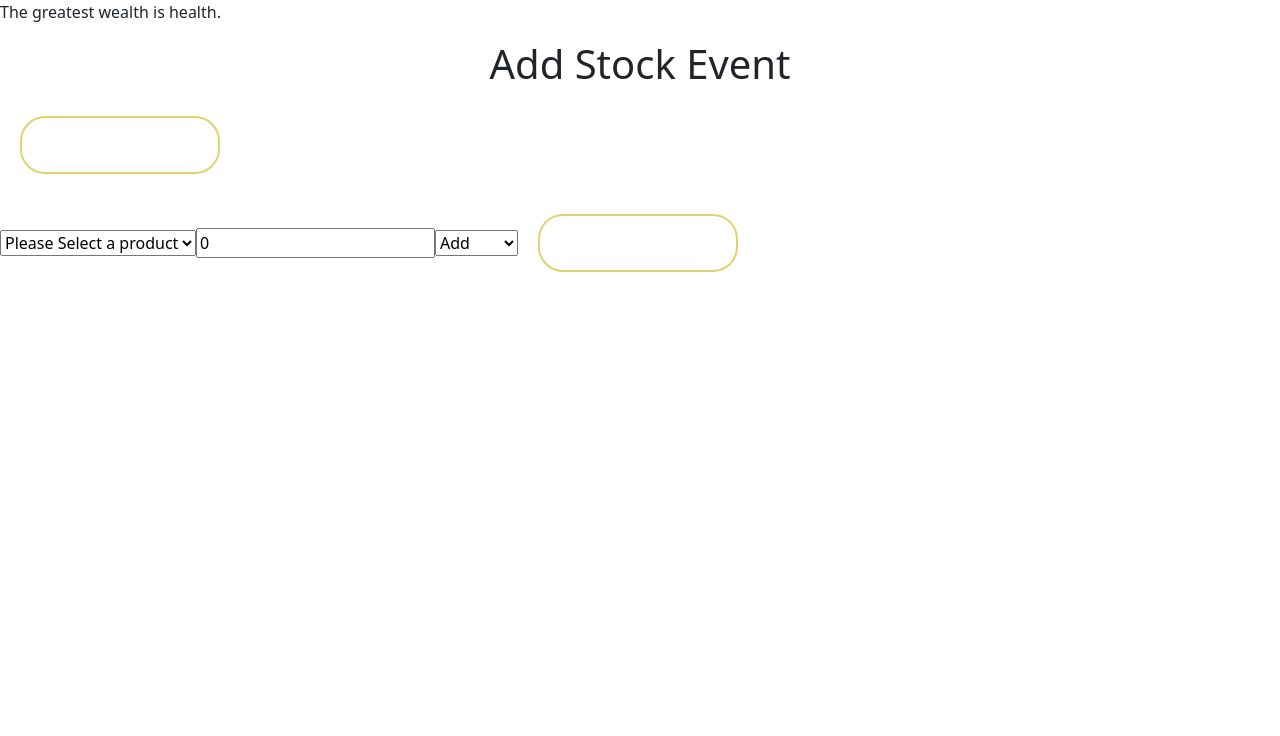
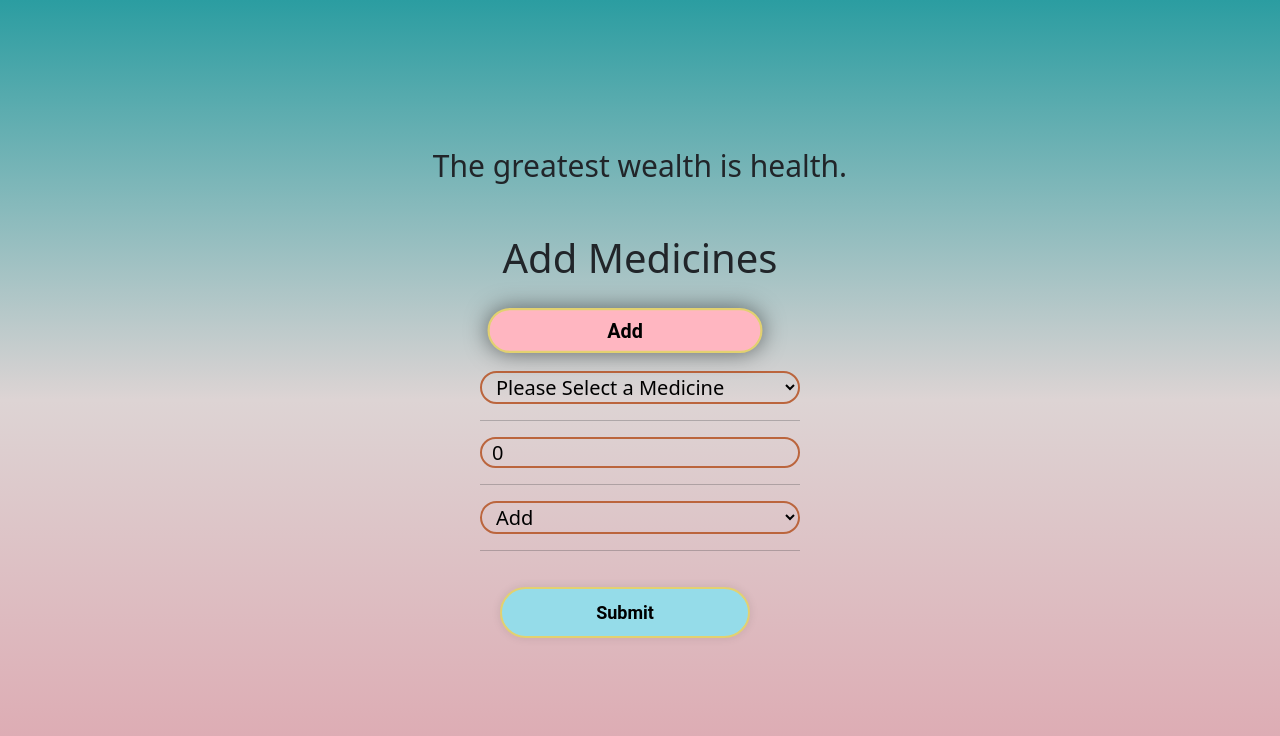
Before and after one commit to Manasha30/Pharmacy_Inventory, a React (Create React App) app in the folder pharmacy-react/: page /stockevents/add in a window 1280 px wide. Both pictures are taken after a click on the button "Add". Shown: the top 736 px of the page. Built offline with nearby package versions, Linux system fonts and the light colour scheme.

Commit message:
Useful code

```diff
--- a/pharmacy-react/src/components/AddStockEvent.js
+++ b/pharmacy-react/src/components/AddStockEvent.js
@@ -1,6 +1,6 @@
 import React, { Component } from 'react';
 import axios from 'axios';
-import '../index.css'
+import "./product.css";
 class AddStockEvent extends Component {
     state = {
         qty: 0,
@@ -40,34 +40,45 @@ class AddStockEvent extends Component {
         const { qty, type, product, show}=this.state;
         const {products}=this.props;
         return (
-            <div>
+            <div className='stockpage'>
                 <div className='ASEtagline'>
                     <p className='ASEtitle'>The greatest wealth is health.</p>
                 </div>
                 <div className='AddStockEvent'>
-                    <h1>Add Stock Event</h1>
+                    <h1>Add Medicines</h1>
                     <button className='AddButton' onClick={()=> this.setState({show: !show})}>Add</button>
                     {show &&
                         <form onSubmit={this.handleSubmit}>
+                            <div class="change">
                             <select
                                 name="product"
                                 value={product}
                                 onChange={this.handleChange}
                             >
-                            <option value='no'>Please Select a product</option>
-                            {product.localeCompare((product,i)=>(
-                                <option key={i} value={product.id}>
-                                    {product.name}
-                                </option>
-                            ))}
+                            <option value='no'>Please Select a Medicine</option>
+                            <option value="dolo">Dolo</option>
+                            <option value="paracetamol">Paracetamol</option>
+                            <option value="Crocin">Crocin</option>
+                            <option value="Saridon">Saridon</option>
+                            <option value="Naprosyn">Naprosyn</option>
+                            <option value="Citrem Plus">Citrem Plus</option>
+                            <option value="Norvasc">Norvasc</option>
+                            <option value="Ramipril">Ramipril</option>
+                            <option value="Relief">Relief</option>
+                            <option value="Vomikind">Vomikind</option>
                             </select>
-
+                            </div>
+                            <hr></hr>
+                            <div class="style">
                             <input
                                 type="number"
                                 name="qty"
                                 value={qty}
                                 onChange={this.handleChange}
                             />
+                            </div>
+                            <hr></hr>
+                            <div class="content">
                             <select
                                 name="type"
                                 value={type}
@@ -76,7 +87,9 @@ class AddStockEvent extends Component {
                             <option value='add'>Add</option>
                             <option value='remove'>Remove</option>
                             </select>
+                            <hr></hr>
                             <button className="ASEbutton">Submit</button>
+                            </div>
                         </form>
                     }
                 </div>
--- a/pharmacy-react/src/components/product.css
+++ b/pharmacy-react/src/components/product.css
@@ -72,3 +72,94 @@
     padding-bottom: 50px;
     color: aquamarine;
 }
+.stockpage{
+    background-image: linear-gradient(rgb(43, 157, 161),rgb(221, 212, 212),rgb(221, 165, 174));
+    background-size: cover;
+    background-position: center;
+    display: flex;
+    flex-direction: column;
+    justify-content: center;
+    align-items: center;
+    width: 100%;
+    height: 100vh;
+    width: 100vw;
+}
+.ASEtitle{
+    font-size: 30px;
+    padding-bottom: 30px;
+}
+.change select{
+    width: 100%;
+    height: 100%;
+    background: transparent;
+    border: 2px solid rgb(187, 101, 61);
+    border-radius: 40px;
+    outline: none;
+    font-size: 20px;
+    padding: 0 10px;
+}
+.style input{
+    width: 100%;
+    height: 100%;
+    background: transparent;
+    border: 2px solid rgb(187, 101, 61);
+    border-radius: 40px;
+    outline: none;
+    font-size: 20px;
+    padding: 0 10px;
+}
+.content select{
+    width: 100%;
+    height: 100%;
+    background: transparent;
+    border: 2px solid rgb(187, 101, 61);
+    border-radius: 40px;
+    outline: none;
+    font-size: 20px;
+    padding: 0 10px;
+}
+.AddButton{
+    font-family: "Roboto", sans-serif;
+    font-size: 18px;
+    font-weight: bold;
+    background: lightpink;
+    width: 250px;
+    padding:5px;
+    text-align: center;
+    text-decoration: none;
+    color: black;
+    border-radius: 50px;
+    cursor: pointer;
+    box-shadow: 0 0 10px rgba(0, 0, 0, 0.1);
+    transition-duration: 0.3s;
+    -webkit-transition-property: box-shadow, transform;
+    transition-property: box-shadow, transform;
+
+}
+.AddButton:hover, .AddButton:focus, .AddButton:active{
+    box-shadow: 0 0 20px rgba(0, 0, 0, 0.5);
+    -webkit-transform: scale(1,1);
+    transform: scale(1.1);
+}
+.ASEbutton{
+    font-family: "Roboto", sans-serif;
+    font-size: 18px;
+    font-weight: bold;
+    background: rgb(149, 220, 233);
+    width: 250px;
+    padding: 10px;
+    text-align: center;
+    text-decoration: none;
+    color: black;
+    border-radius: 100px;
+    cursor: pointer;
+    box-shadow: 0 0 10px rgba(0, 0, 0, 0.1);
+    transition-duration: 0.3s;
+    -webkit-transition-property: box-shadow, transform;
+    transition-property: box-shadow, transform;
+}
+.ASEbutton:hover, .ASEbutton:focus, .ASEbutton:active{
+    box-shadow: 0 0 20px rgba(0, 0, 0, 0.5);
+    -webkit-transform: scale(1,1);
+    transform: scale(1.1);
+}
```
